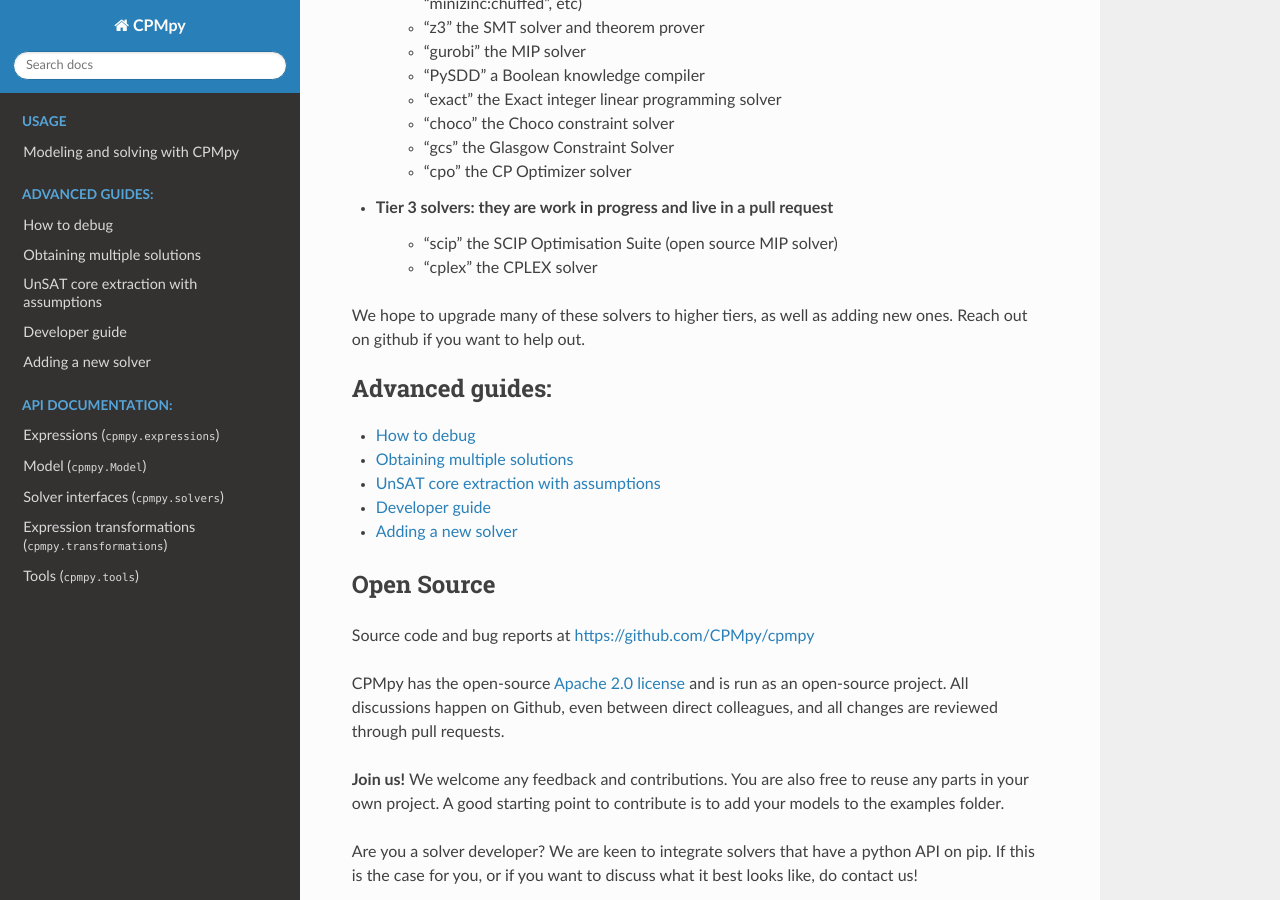
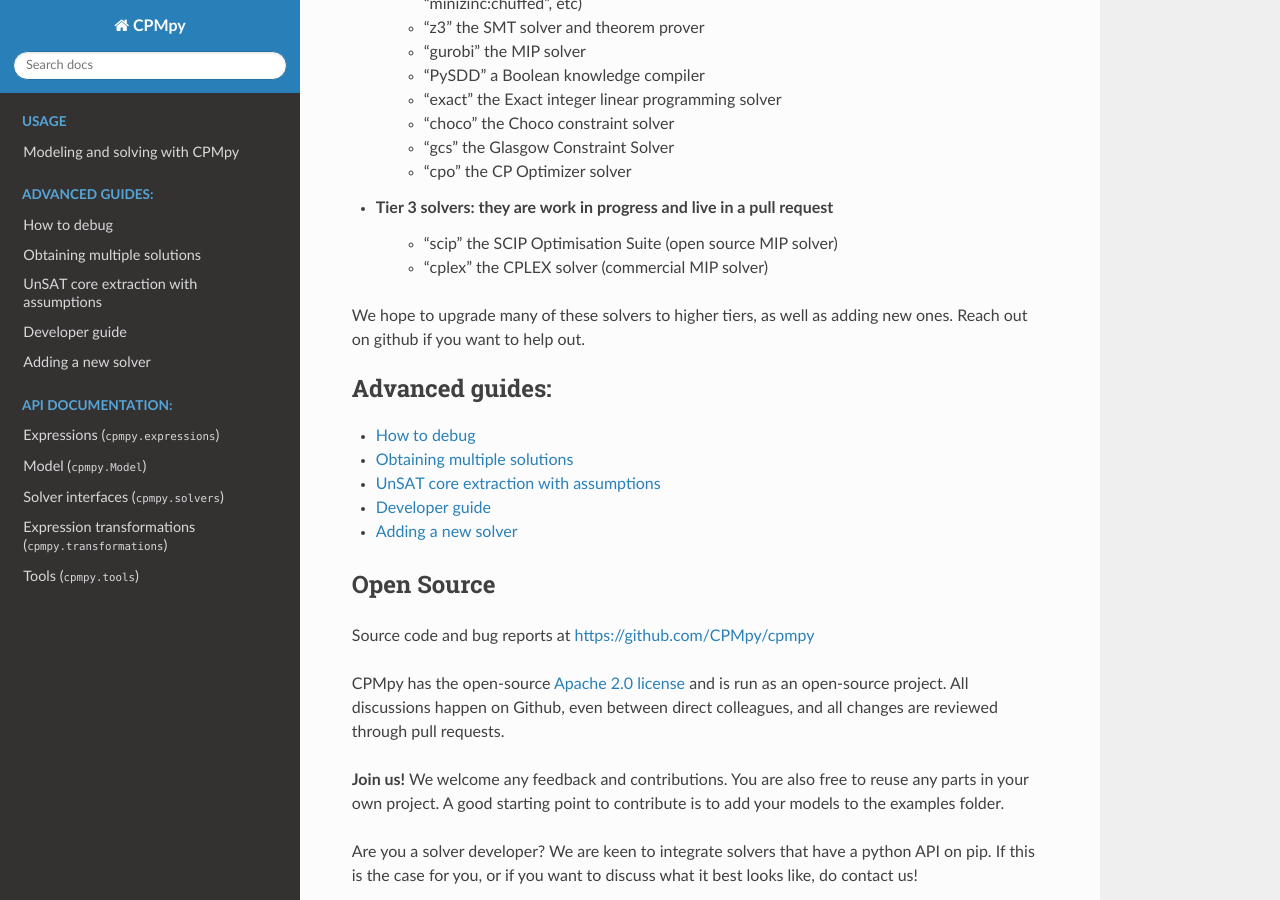
Before and after one commit to CPMpy/cpmpy, a Sphinx documentation site: the page built from docs/index.rst, in a window 1280 px wide and 900 px high, scrolled down 1477 px. Built offline with Sphinx 7.4.7 and the Read the Docs theme 3.1.0, drawn with Linux system fonts in a browser that asks for light colours; pages that are not in the unit, such as notebooks, are missing from menus.

Commit message:
small comment for cplex

```diff
--- a/docs/index.rst
+++ b/docs/index.rst
@@ -106,7 +106,7 @@
 
 * Tier 3 solvers: they are work in progress and live in a pull request
     - "scip" the SCIP Optimisation Suite (open source MIP solver)
-    - "cplex" the CPLEX solver
+    - "cplex" the CPLEX solver (commercial MIP solver)
 
 We hope to upgrade many of these solvers to higher tiers, as well as adding new ones. Reach out on github if you want to help out.
 
```
